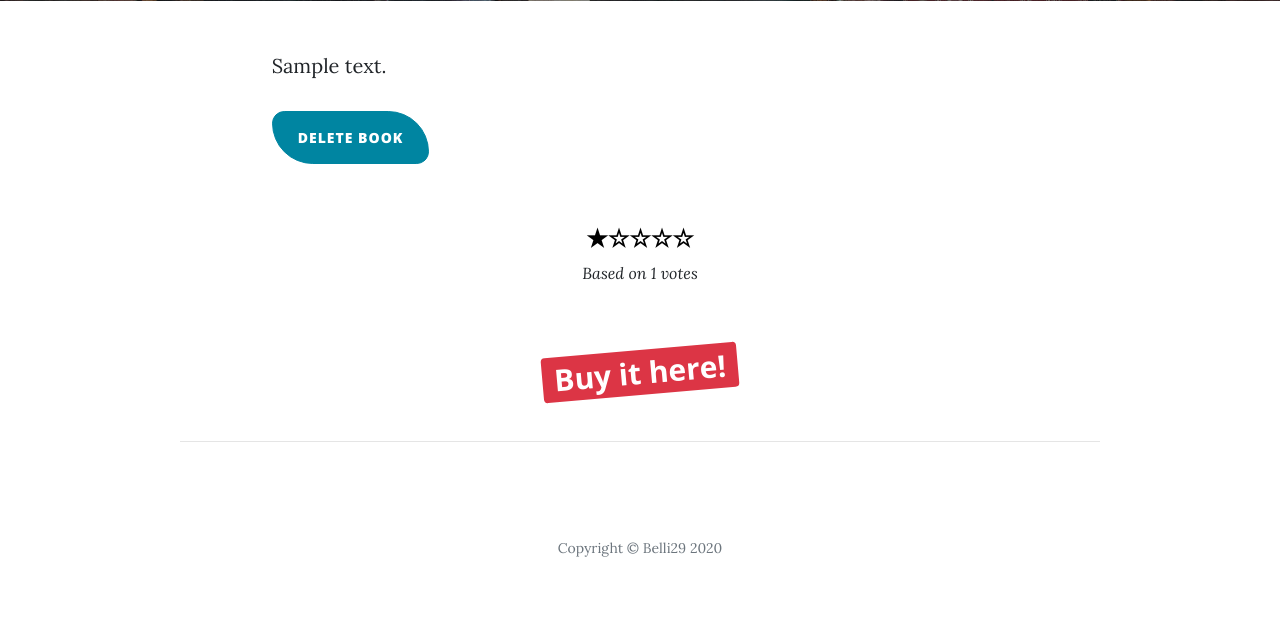
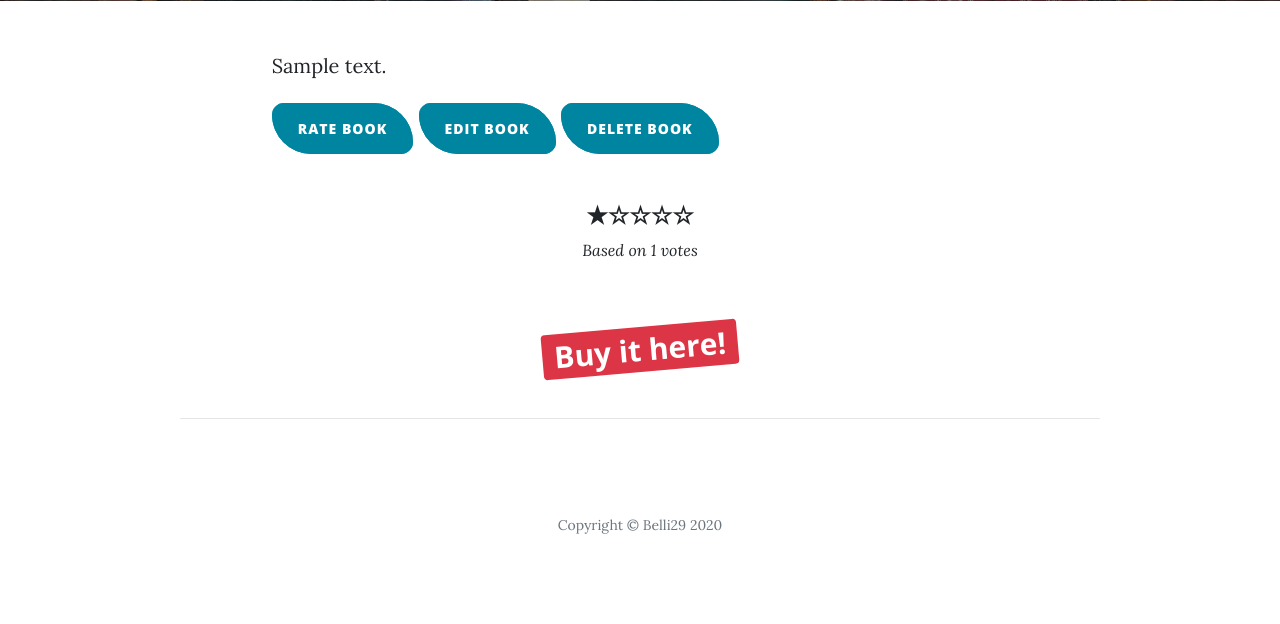
Before and after one commit to belli29/Booksters, a Flask app: page /1/1 in a window 1280 px wide. Shown: the part 639-1263 px from the top of the page. After the commit the page ends 1173 px from the top, so only its background shows below. Run offline with Flask 2, Linux system fonts and the light colour scheme; a database or web service that is not in the repository returns one stand-in record (values such as "Sample title"); some libraries are stand-ins or nearby versions.

Commit message:
edit book option added

```diff
--- a/app.py
+++ b/app.py
@@ -180,7 +180,7 @@ def add_genre():
 def add_author():
     return render_template('add_author.html')
 
-# updates DB with a new document
+# Add a new book in DB
 @app.route('/insert_book', methods=["POST"])
 def insert_book():
     books=mongo.db.books
@@ -195,6 +195,26 @@ def insert_book():
     else:
         flash(f"{new_book['book_title'].title()} by {new_book['book_author'].title()} already exists in the database!")
     return redirect(url_for("get_books"))
+
+# updates details of a book in DB
+@app.route('/update_book/<book_id>', methods=["POST"])
+def update_book(book_id):
+    books=mongo.db.books
+    new_details=request.form.to_dict()
+    new_title=new_details["book_title"].lower()
+    new_author=new_details["book_author"].lower()
+    new_description=new_details["book_description"]
+    new_genre=new_details["book_genre"].lower()
+    books.update_one( {'_id': ObjectId(book_id)},
+                      {'$set': {
+                                "book_title": new_title,
+                                "book_author": new_author,
+                                "book_genre": new_genre,
+                                "book_description": new_description
+                               }})
+
+    flash(" All info updated!")
+    return redirect(url_for("get_book", book_title= new_title, book_author= new_author))
 # directs to the delete page
 @app.route('/delete_book_sure/<book_id>')
 def delete_book_sure(book_id):
@@ -210,6 +230,20 @@ def delete(book_id):
     books.remove({"_id":ObjectId(book_id)})
     flash("The book is now deleted from our database")
     return redirect(url_for("get_books"))
+
+# directs to the edit page
+@app.route('/edit_book/<book_id>')
+def edit_book(book_id):
+    books=mongo.db.books
+    book_cursor=books.find({"_id":ObjectId(book_id)})
+    book=list(book_cursor)[0]
+    print(book)
+
+    return render_template('edit_book.html', book=book
+                                           , genres= mongo.db.genres.find()
+                                           , authors= mongo.db.authors.find()
+                                           )
+
 @app.route('/insert_genre', methods=["POST"])
 def insert_genre():
     genres=mongo.db.genres
--- a/templates/book.html
+++ b/templates/book.html
@@ -20,22 +20,18 @@
     <div class="container">
         <div class="row">
             <div class="col-md-10 mx-auto">
-            {{book.book_description}}
-            <p>
-                <form action="{{ url_for('delete_book_sure', book_id = book._id) }}">
-                    <div class="control-group">
-                        <button type="submit" class="btn btn-primary" >Delete book</button>
-                    </div>
-                </form>
-            </p>
+                {{book.book_description}}
+                <p>
+                    <a class="btn btn-primary d-inline" href="{{url_for('update_rating', book_title= book.book_title)}}">Rate book</a>
+                    <a class="btn btn-primary d-inline" href="{{url_for('edit_book', book_id = book._id)}}">Edit book</a>
+                    <a class="btn btn-primary d-inline" href="{{ url_for('delete_book_sure', book_id = book._id) }}" >Delete book</a>
+                </p>
             </div>
         </div>
         <div class="row">
             <div class="col-lg-8 col-md-10 mx-auto text-center">
                 <p>
-                    <a href="{{url_for('update_rating', book_title= book.book_title)}}">
-                        <h4 id= "rating" class="post-subtitle">{{book.star_rating}}</h4>
-                    </a>
+                    <h4 id= "rating" class="post-subtitle">{{book.star_rating}}</h4>
                     <div class="font-italic font-weight-lighter small">Based on {{book.book_rating|length}} votes</div>
 
                 </p>
```
Also changed, not shown: templates/edit_book.html (added, +54 -0 lines).
